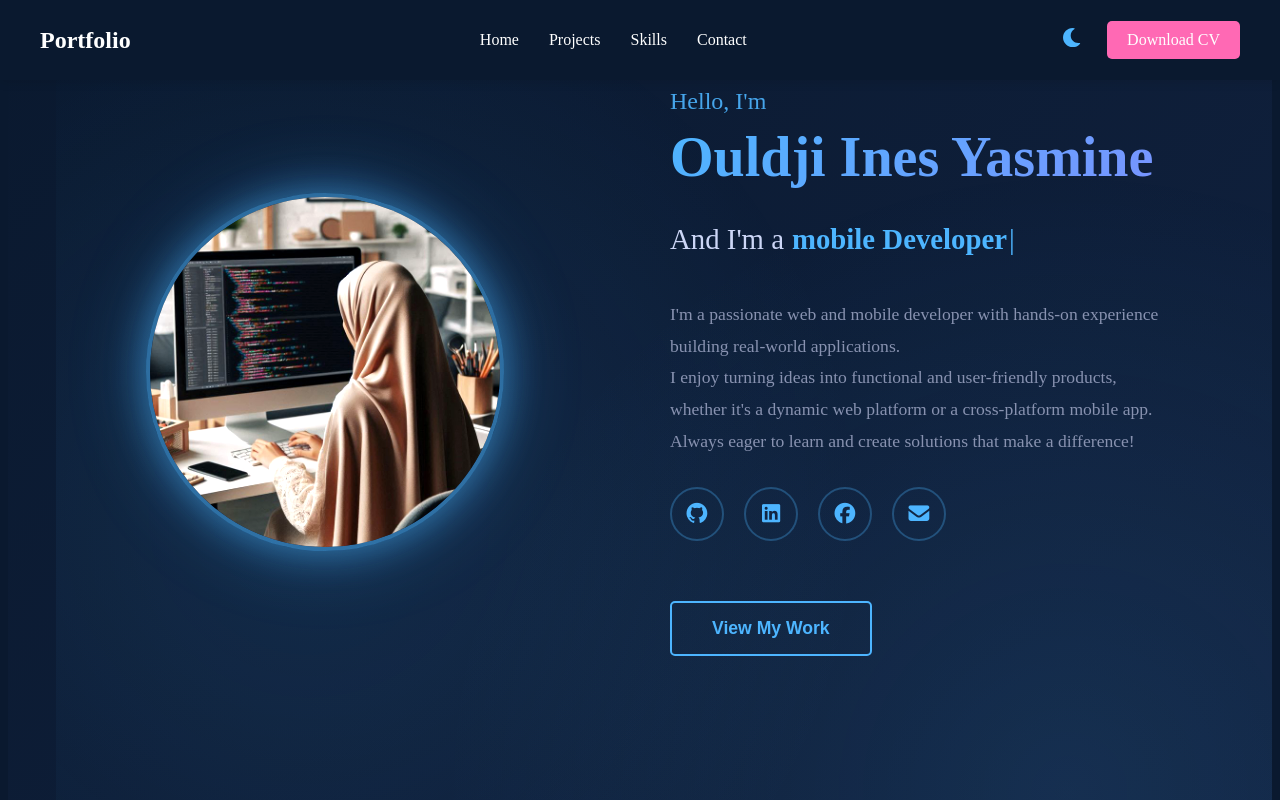
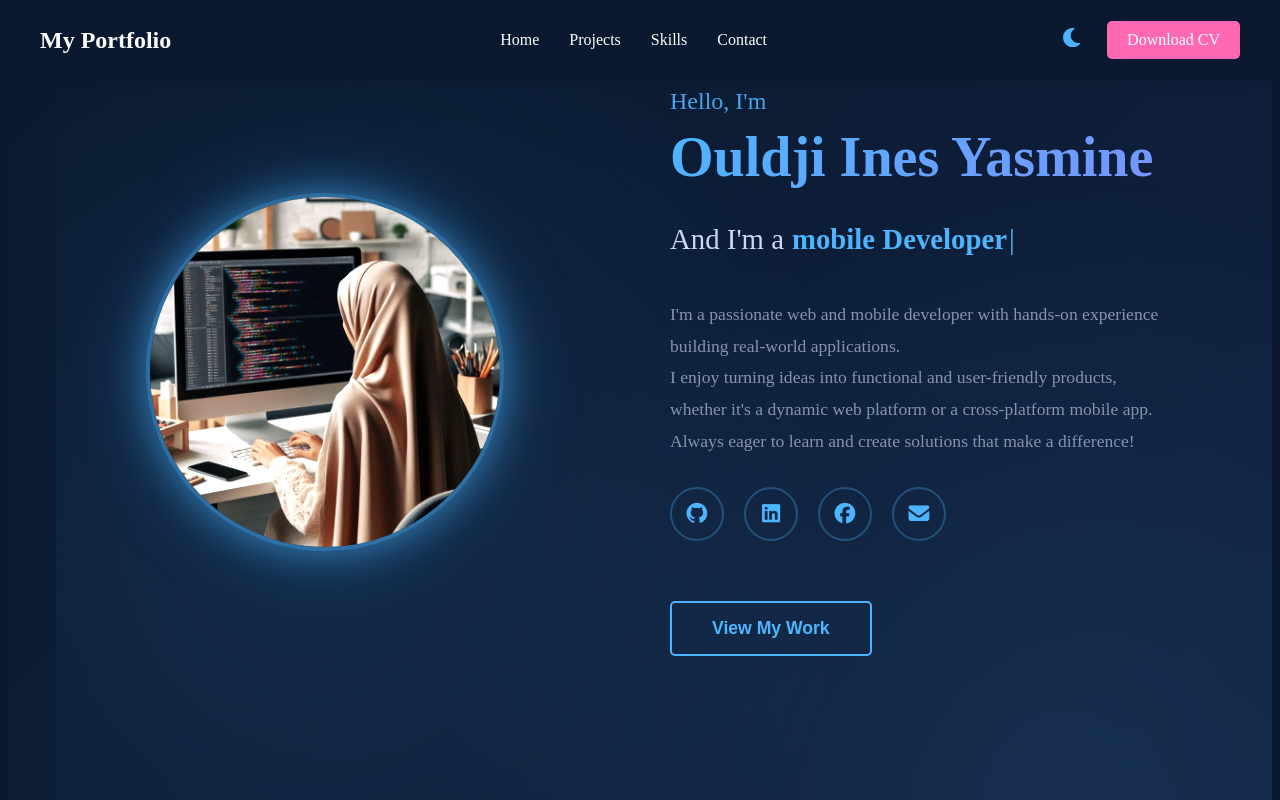
Before and after one commit to Ines-ol/mon-portfolio, a React (Vite) app in the folder mon-portfolio/: page / in a window 1280 px wide. Shown: the top 800 px of the page. Built offline with nearby package versions, Linux system fonts and the light colour scheme.

Commit message:
mon portfolio final

```diff
--- a/mon-portfolio/src/components/Navbar/Navbar.jsx
+++ b/mon-portfolio/src/components/Navbar/Navbar.jsx
@@ -21,7 +21,7 @@
   return (
     <nav className={styles.navbar}>
       <div className={styles.container}>
-        <a href="#home" onClick={(e) => handleClick(e, 'home')} className={styles.logo}>Portfolio</a>
+        <a href="#home" onClick={(e) => handleClick(e, 'home')} className={styles.logo}>My Portfolio</a>
 
         <ul className={styles.navLinks}>
           <li><a href="#home" onClick={(e) => handleClick(e, 'home')}>Home</a></li>
```
